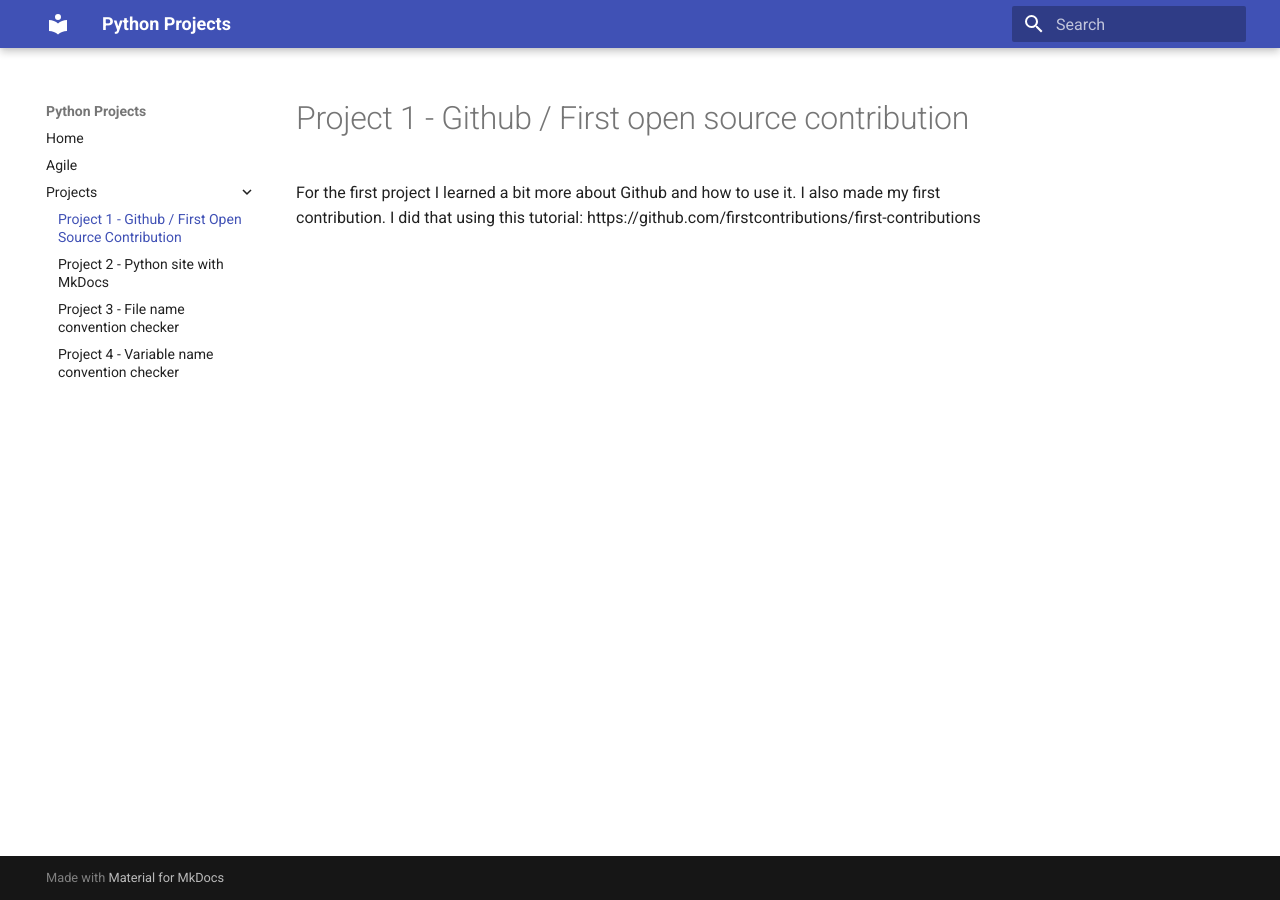
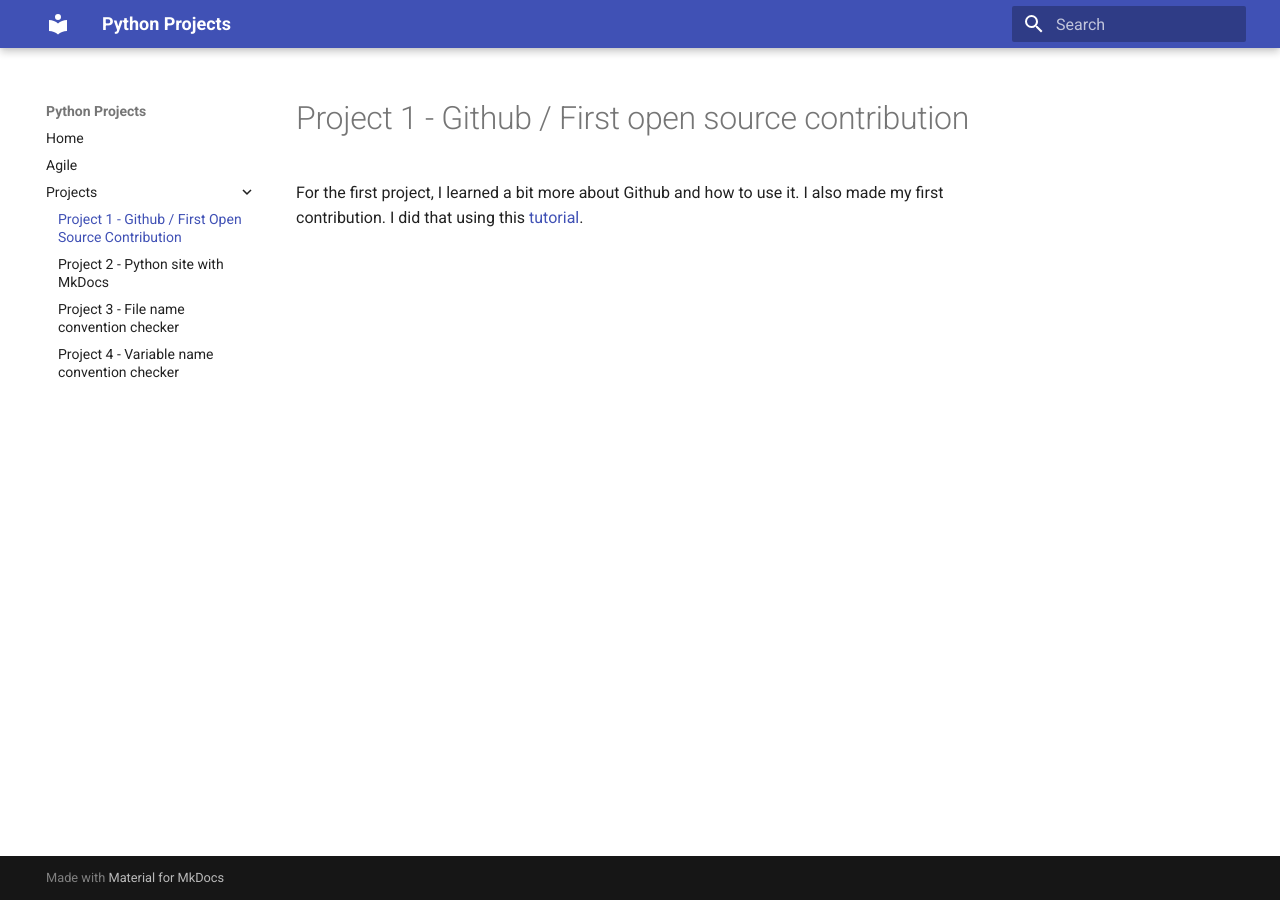
Before and after one commit to milagro2/pythonsite, an MkDocs documentation site: the page built from docs/project1.md, in a window 1280 px wide. Built offline with MkDocs 1.6.1 and Material for MkDocs 9.7.7, drawn with Linux system fonts in a browser that asks for light colours.

Commit message:
Update project1.md

```diff
--- a/docs/project1.md
+++ b/docs/project1.md
@@ -1,3 +1,3 @@
-# Project 1  - Github / First open source contribution
+# Project 1 - Github / First open source contribution
 
-For the first project I learned a bit more about Github and how to use it. I also made my first contribution. I did that using this tutorial: https://github.com/firstcontributions/first-contributions
+For the first project, I learned a bit more about Github and how to use it. I also made my first contribution. I did that using this [tutorial](https://github.com/firstcontributions/first-contributions).
```
